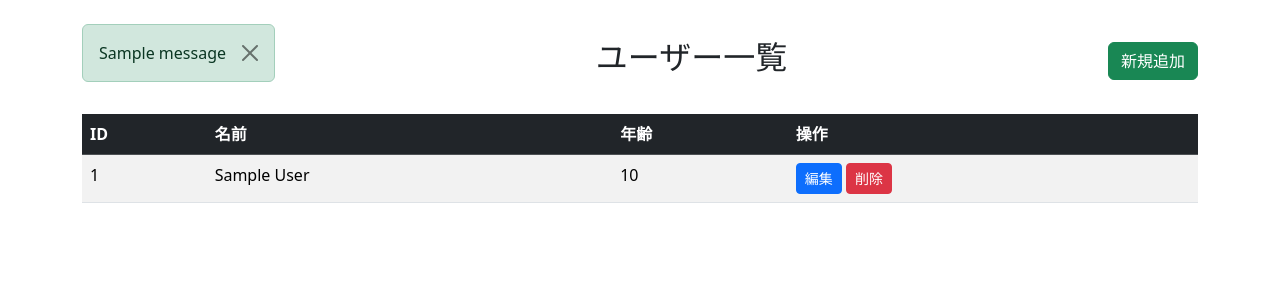
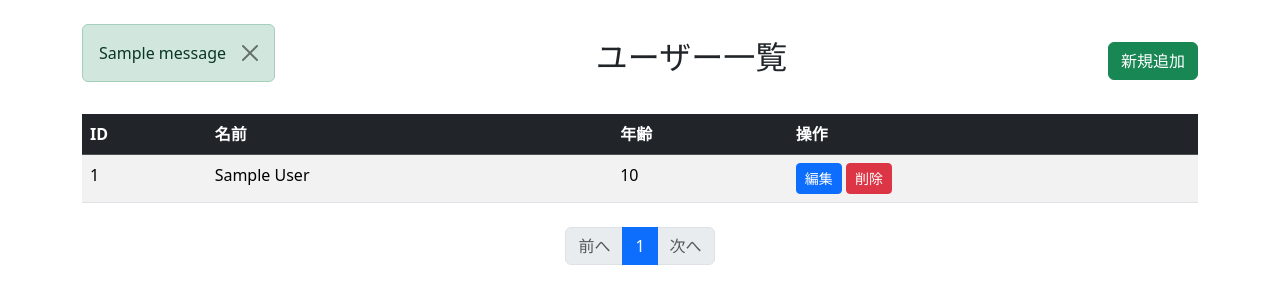
Before and after one commit to kndevelop/flask_base_template, a Flask app: page / in a window 1280 px wide. Shown: the part 56-360 px from the top of the page. Run offline with Flask 3, Linux system fonts and the light colour scheme; tables that the repository leaves empty hold one stand-in row (values such as "Sample post"); one stand-in notice (Sample message) is shown.

```diff
--- a/app/routes.py
+++ b/app/routes.py
@@ -8,7 +8,10 @@ bp = Blueprint("main", __name__)
 
 @bp.route("/")
 def index():
-    users = User.query.all()
+    page = request.args.get("page", 1, type=int)  # ?page=2 のようなクエリ取得
+    per_page = 10  # 1ページあたりの件数
+
+    users = User.query.paginate(page=page, per_page=per_page, error_out=False)
     return render_template("index.html", users=users)
 
 @bp.route("/add", methods=["GET", "POST"])
--- a/app/templates/edit.html
+++ b/app/templates/edit.html
@@ -9,7 +9,7 @@
 
         <div class="mb-3">
             {{ form.name.label(class="form-label") }}
-            {{ form.name(class="form-control") }}
+            {{ form.name(class="form-control", maxlength="16", required=True, placeholder="例：田中太郎") }}
             {% for error in form.name.errors %}
                 <div class="text-danger">{{ error }}</div>
             {% endfor %}
@@ -17,7 +17,7 @@
 
         <div class="mb-3">
             {{ form.age.label(class="form-label") }}
-            {{ form.age(class="form-control") }}
+            {{ form.age(class="form-control", type="number", min="0", max="999", required=True, placeholder="例：25") }}
             {% for error in form.age.errors %}
                 <div class="text-danger">{{ error }}</div>
             {% endfor %}
--- a/app/templates/index.html
+++ b/app/templates/index.html
@@ -26,7 +26,7 @@
         </tr>
     </thead>
     <tbody>
-        {% for user in users %}
+        {% for user in users.items %}
         <tr>
             <td>{{ user.id }}</td>
             <td>{{ user.name }}</td>
@@ -41,4 +41,37 @@
         {% endfor %}
     </tbody>
 </table>
+
+<!-- ページネーション部分 -->
+<nav aria-label="ページネーション" class="mt-4">
+    <ul class="pagination justify-content-center">
+        {% if users.has_prev %}
+        <li class="page-item">
+            <a class="page-link" href="{{ url_for('main.index', page=users.prev_num) }}">前へ</a>
+        </li>
+        {% else %}
+        <li class="page-item disabled"><span class="page-link">前へ</span></li>
+        {% endif %}
+
+        {% for p in users.iter_pages(left_edge=1, right_edge=1, left_current=2, right_current=2) %}
+            {% if p %}
+                {% if p == users.page %}
+                    <li class="page-item active"><span class="page-link">{{ p }}</span></li>
+                {% else %}
+                    <li class="page-item"><a class="page-link" href="{{ url_for('main.index', page=p) }}">{{ p }}</a></li>
+                {% endif %}
+            {% else %}
+                <li class="page-item disabled"><span class="page-link">…</span></li>
+            {% endif %}
+        {% endfor %}
+
+        {% if users.has_next %}
+        <li class="page-item">
+            <a class="page-link" href="{{ url_for('main.index', page=users.next_num) }}">次へ</a>
+        </li>
+        {% else %}
+        <li class="page-item disabled"><span class="page-link">次へ</span></li>
+        {% endif %}
+    </ul>
+</nav>
 {% endblock %}
```
Also changed, not shown: app/__init__.py (+11 -1 lines), app/templates/404.html (added, +9 -0 lines), app/templates/500.html (added, +9 -0 lines), app/templates/add.html (+15 -16 lines). Lines whose indentation alone changed are shown as unchanged.
